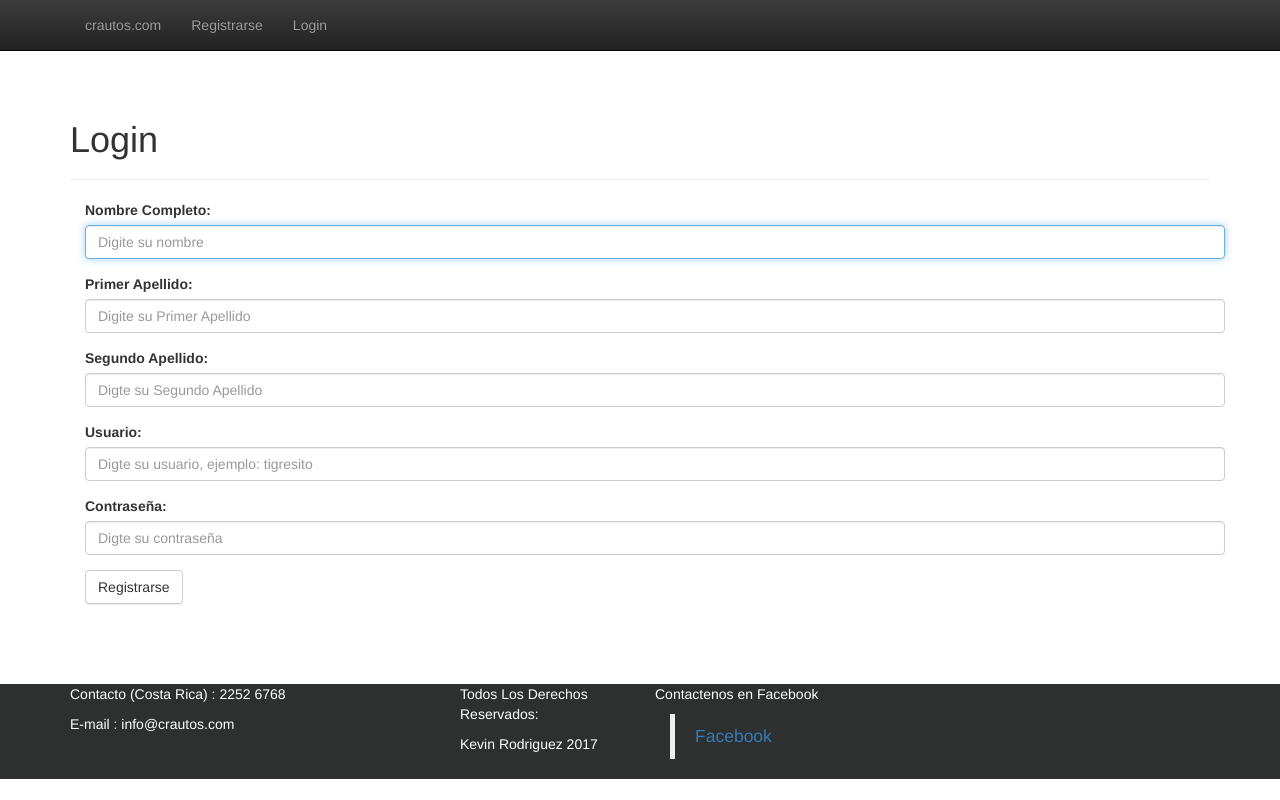
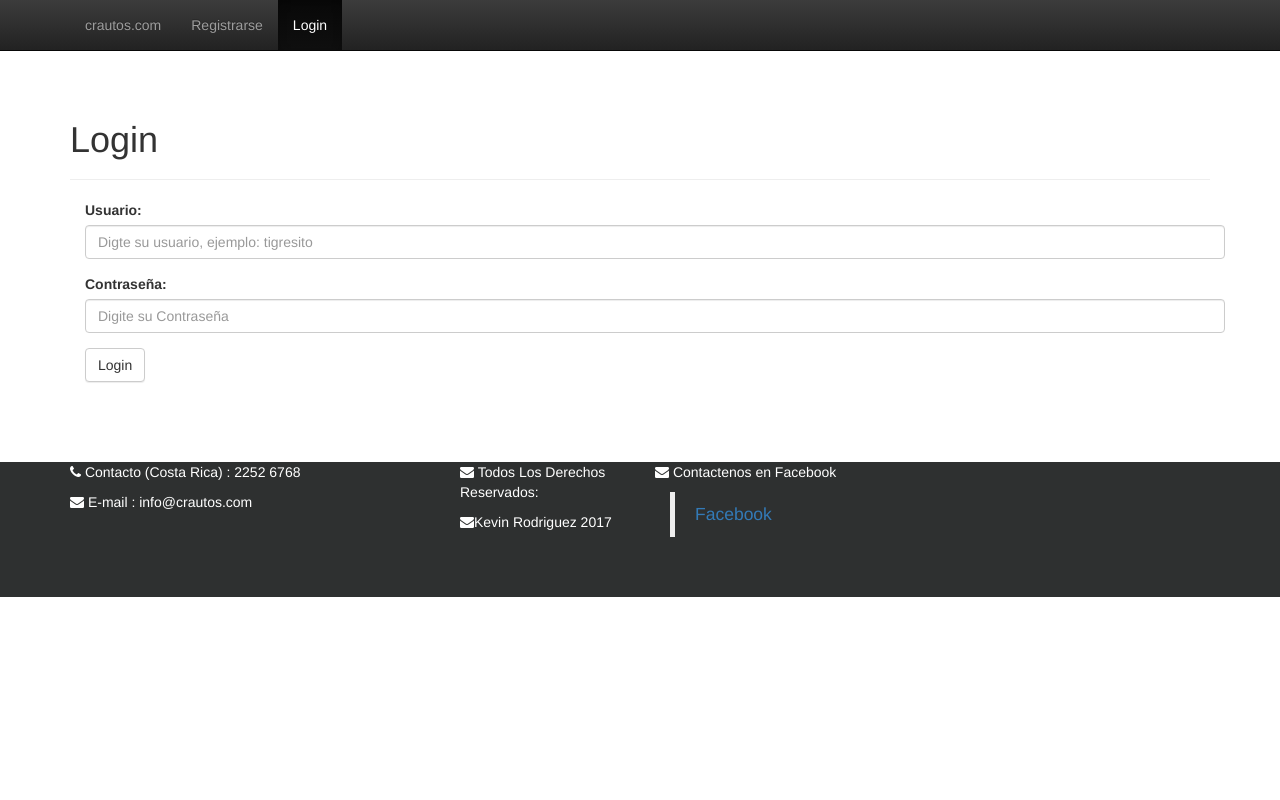
Before and after one commit to kevinrodriguezo/Proyecto-Final-WebI, a CodeIgniter app: page /ProyectoFinalWebI/Usuario/login in a window 1280 px wide. Run offline with CodeIgniter, Linux system fonts and the light colour scheme; some libraries are stand-ins or nearby versions.

Commit message:
Avances importante Mantenimiento de usuario

```diff
--- a/application/controllers/Usuario.php
+++ b/application/controllers/Usuario.php
@@ -40,4 +40,22 @@ class Usuario extends CI_Controller {
 	}
 
 
+
+	public function autenticarse()
+	{
+
+		$user = $this->input->post('user');
+		$contrasena = $this->input->post('contrasena');
+
+		$r = $this->User_model->autenticarse($user, $contrasena);
+		if (sizeof($r) > 0) {
+
+			echo "Hello";
+		}else
+		{
+			echo "Not valid user";
+		}
+	}
+
+
 }
--- a/application/views/login/login.php
+++ b/application/views/login/login.php
@@ -12,13 +12,40 @@
     <link rel="stylesheet" href="https://maxcdn.bootstrapcdn.com/bootstrap/3.3.7/css/bootstrap.min.css" integrity="sha384-BVYiiSIFeK1dGmJRAkycuHAHRg32OmUcww7on3RYdg4Va+PmSTsz/K68vbdEjh4u" crossorigin="anonymous">
     <!-- Optional theme -->
     <link rel="stylesheet" href="https://maxcdn.bootstrapcdn.com/bootstrap/3.3.7/css/bootstrap-theme.min.css" integrity="sha384-rHyoN1iRsVXV4nD0JutlnGaslCJuC7uwjduW9SVrLvRYooPp2bWYgmgJQIXwl/Sp" crossorigin="anonymous">
+
+
+
+
+
+
+
+
+    <link rel="stylesheet" href="//maxcdn.bootstrapcdn.com/font-awesome/4.3.0/css/font-awesome.min.css">
+<link href='http://fonts.googleapis.com/css?family=Varela+Round' rel='stylesheet' type='text/css'>
+<script src="https://cdnjs.cloudflare.com/ajax/libs/jquery-validate/1.13.1/jquery.validate.min.js"></script>
+<meta name="viewport" content="width=device-width, initial-scale=1, maximum-scale=1" />
+
+
+
     <!-- Latest compiled and minified JavaScript -->
+<!--
     <script src="https://maxcdn.bootstrapcdn.com/bootstrap/3.3.7/js/bootstrap.min.js" integrity="sha384-Tc5IQib027qvyjSMfHjOMaLkfuWVxZxUPnCJA7l2mCWNIpG9mGCD8wGNIcPD7Txa" crossorigin="anonymous"></script>
-    <link type="text/css" href="<?= base_url('css/estilo.css'); ?>" rel="stylesheet"/>
+
+
+    -->
+
+
+
+    <link type="text/css" href="<?= base_url('css/estilo_login.css'); ?>" rel="stylesheet"/>
     <meta name="viewport" content="width=device-width, initial-scale=1">
     <link rel="stylesheet" href="https://maxcdn.bootstrapcdn.com/bootstrap/3.3.7/css/bootstrap.min.css">
+
+
+
+    <!--
     <script src="https://ajax.googleapis.com/ajax/libs/jquery/3.2.1/jquery.min.js"></script>
     <script src="https://maxcdn.bootstrapcdn.com/bootstrap/3.3.7/js/bootstrap.min.js"></script>
+    -->
     <!-- Fixed navbar -->
     <nav class="navbar navbar-inverse navbar-fixed-top">
       <div class="container">
@@ -35,7 +62,7 @@
           <ul class="nav navbar-nav">
             <li><a href="">crautos.com</a></li>
             <li><a href="">Registrarse</a></li>
-            <li ><a href="">Login</a></li>
+            <li class="active"><a href="">Login</a></li>
 
           </ul>
           </div><!--/.nav-collapse -->
@@ -54,32 +81,18 @@
         </div>
 
         <div class="container">
-          <form action="/action_page.php">
+          <form action="usuario/autenticarse" method="post">
             <div class="form-group">
-              <label for="email">Nombre Completo:</label>
-              <input type="text" class="form-control" id="email" placeholder="Digite su nombre" name="nombre" required autofocus="autofocus">
+              <label for="usua">Usuario:</label>
+              <input type="text" class="form-control" id="usua" placeholder="Digte su usuario, ejemplo: tigresito" name="user" required>
             </div>
             <div class="form-group">
-              <label for="pwd">Primer Apellido:</label>
-              <input type="password" class="form-control" id="pwd" placeholder="Digite su Primer Apellido" name="primer_apellido">
-            </div>
-            <div class="form-group">
-              <label for="pwd">Segundo Apellido:</label>
-              <input type="password" class="form-control" id="pwd" placeholder="Digte su Segundo Apellido" name="segundo_apellido">
-            </div>
-
-            <div class="form-group">
-              <label for="pwd">Usuario:</label>
-              <input type="password" class="form-control" id="pwd" placeholder="Digte su usuario, ejemplo: tigresito" name="segundo_apellido">
-            </div>
-
-              <div class="form-group">
               <label for="pwd">Contraseña:</label>
-              <input type="password" class="form-control" id="pwd" placeholder="Digte su contraseña" name="contrasena">
+              <input type="password" class="form-control" id="pwd" placeholder="Digite su Contraseña" name="contrasena" required="">
             </div>
 
 
-            <input type="submit" value="Registrarse" class="btn btn-default">
+            <input type="submit" value="Login" class="btn btn-default">
 
           </form>
         </div>
--- /dev/null
+++ b/css/estilo_login.css
@@ -0,0 +1,8 @@
+#foot
+{
+	height: 135px;
+	background-color: #444747;
+	background: #2E3030;
+	color: white;
+
+}
```
